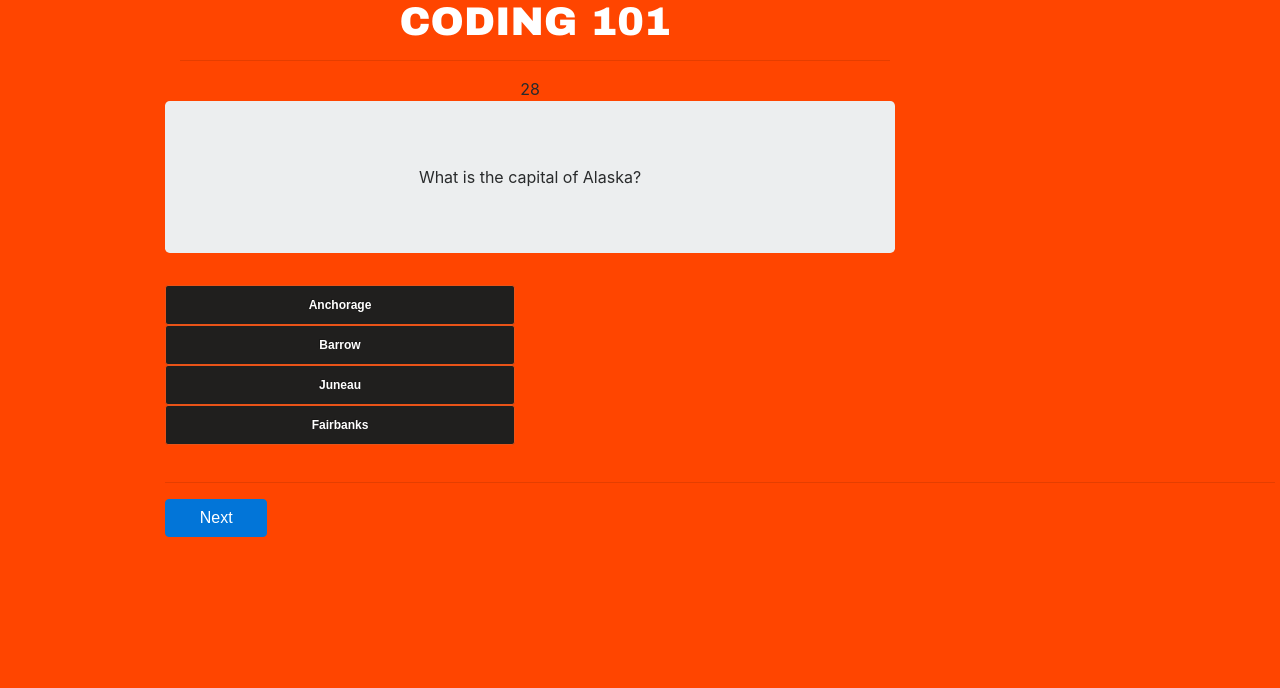
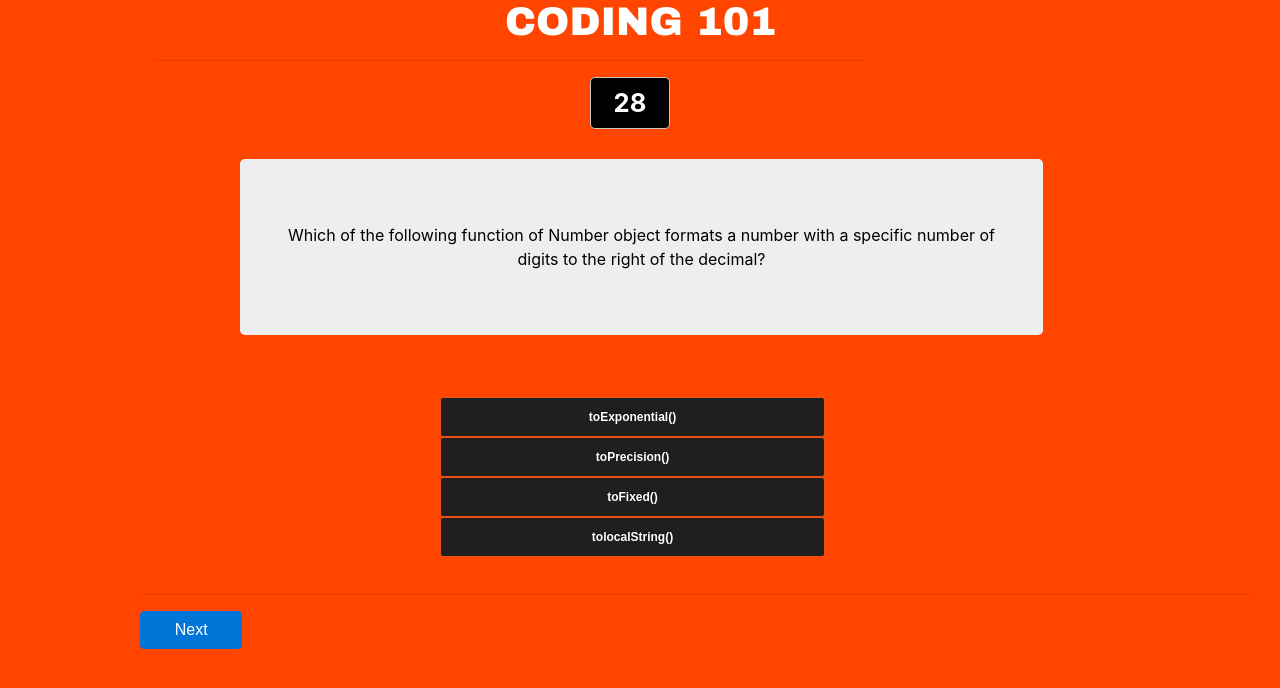
Before and after one commit to dacogemini/Trivia.Game.CPV, a plain HTML site: page index.html in a window 1280 px wide. Both pictures are taken after a click on the button "Start Coding". Drawn offline with nearby package versions, Linux system fonts and the light colour scheme.

Commit message:
Add files via upload

```diff
--- a/assets/game.js
+++ b/assets/game.js
@@ -3,83 +3,83 @@ var gameTimer;
 var timeAllotted = 30; //seconds
 
 var questionBank = [{
-        question: "What is the capital of Alaska?",
+        question: " Which of the following function of Number object formats a number with a specific number of digits to the right of the decimal?",
         answers: [{
                 ansID: 1000,
-                answer: "Anchorage"
+                answer: "toExponential()"
             },
             {
                 ansID: 1001,
-                answer: "Barrow"
+                answer: "toPrecision()"
             },
             {
                 ansID: 1002,
-                answer: "Juneau"
+                answer: "toFixed()"
             },
             {
                 ansID: 1003,
-                answer: "Fairbanks"
+                answer: "tolocalString()"
             },
         ],
         correct: 1002,
         selected: null,
-        reason: "It's Juneau, which still has a population of less than 33,000. Yikes."
+        reason: "toFixed() −- Formats a number with a specific number of digits to the right of the decimal."
     },
     {
-        question: "Who founded the US Treasury?",
+        question: "What does API stand for?",
         answers: [{
                 ansID: 1003,
-                answer: "James Madison"
+                answer: " Application Protocol Interface"
             },
             {
                 ansID: 1004,
-                answer: "Alexander Hamilton"
+                answer: "Application Program Interface"
             },
             {
                 ansID: 1005,
-                answer: "Benjamin Franlkin"
+                answer: " Applied Program Interface"
             },
             {
                 ansID: 1006,
-                answer: "Andrew Jackson"
+                answer: "Application Protocol Integration"
             },
         ],
         correct: 1004,
         selected: null,
-        reason: "Alexander Hamilton was a major contrinutor to the strucure of the formative years of the US government. Arguably his largest contribution, apart from being a major contributor to maturing the constitution itself, was managing and growing the fledgling US credit system."
+        reason: "An application program interface (API) is a set of routines, protocols, and tools for building software applications."
     },
     {
-        question: "Who is the first American born president?",
+        question: "What is a closure?",
         answers: [{
                 ansID: 1007,
-                answer: "George Washington"
+                answer: "The correct way to end a function"
             },
             {
                 ansID: 1008,
-                answer: "Thomas Jefferson"
+                answer: "A command that stops a loop"
             },
             {
                 ansID: 1009,
-                answer: "Andrew Jackson"
+                answer: "A method used to check for null"
             },
             {
                 ansID: 1010,
-                answer: "Martin Van Buren"
+                answer: "A function within a function"
             },
         ],
         correct: 1010,
         selected: null,
-        reason: "Martin Van Buren was born in December 5th, 1782 in Kinderhook, NY. The first president not born under British rule and the first president not of British ancestry. He was of Dutch lineage."
+        reason: "A closure is an inner function that has access to the outer (enclosing) function's variables—scope chain which makes it a function withon a."
     },
     {
-        question: "Which was not a part of the original 13 colonies?",
+        question: "What is the value of the following expression? 8 % 3",
         answers: [{
                 ansID: 1011,
-                answer: "Vermont"
+                answer: "2"
             },
             {
                 ansID: 1012,
-                answer: "Georgia"
+                answer: "5"
             },
             {
                 ansID: 1012,
@@ -87,37 +87,14 @@ var questionBank = [{
             },
             {
                 ansID: 1013,
-                answer: "Pennsylvania"
+                answer: "Nan"
             },
         ],
         correct: 1011,
         selected: null,
-        reason: "Vermont was the 14th state which joined on March 4th, 1791."
+        reason: "% is known as a modulo operator and it is used to get the remainder after integer division. "
     },
-    {
-        question: "How many time zones does the USA have?",
-        answers: [{
-                ansID: 1014,
-                answer: "Three"
-            },
-            {
-                ansID: 1015,
-                answer: "Four"
-            },
-            {
-                ansID: 1016,
-                answer: "Five"
-            },
-            {
-                ansID: 1017,
-                answer: "Six"
-            },
-        ],
-        correct: 1017,
-        selected: null,
-        reason: "Eastern, Central, Mountain, Pacific, Alaskan, and Hawaii-Aleutian"
-    },
-];
+]
 
 function populateQuestionDetails() {
     $("#answer-response").hide();
@@ -209,9 +186,7 @@ $("#start").on("click", function () {
     populateQuestionDetails(quesIndex);
 });
 
-/*
-Here's a neat trick: for elements that are dynamically created existing handlers pointed to that type of element (via class or id, whichever) will not be automatically bound. Instead of $("[.|#]identifier").on("click", function) bind it to the document for it's id/class as shown below.
-*/
+
 $(document).on("click", ".answer", processAnswer);
 
 $("#previousQ").on("click", getPreviousQuestion);
@@ -246,8 +221,6 @@ function processResults() {
             status = "Incorrect!";
         }
 
-        //sorry the below is verbose. I know :( I could only see so far ahead. If I had more time I'd refactor it to end cleaner.
-
         if (questionBank[i].selected !== null) {
             //get selected text
             var selectedText = "NA";
@@ -260,7 +233,7 @@ function processResults() {
         } else {
             selectedText = "--";
         }
-        //get correct ans text
+        // Correct Answer Text
         var correctText = "NA";
         for (var k = 0; k < questionBank[i].answers.length; k++) {
             if (questionBank[i].answers[k].ansID === questionBank[i].correct) {
--- a/assets/trivia.game.css
+++ b/assets/trivia.game.css
@@ -9,7 +9,49 @@ body {
    margin-left: 540px;
    padding-top: 20px;
 }
+.main-game {
+    color: black;
+    width: 100%;
+  }
+#question-container {
+    margin-left: 100px;
+    margin-top: 30px;
+    width: 110%;
 
+}
+#results-display {
+    margin-top: 30px;
+}
+#answers-container {
+    margin-left: 300px;
+    margin-top: 30px;
+    width: 110%;
+}
+
+.well {
+    color: white;
+    margin-left: 200px;
+    width: 100%;
+}
+#answerHistory {
+    margin-left: 0px;
+    width: 100%;
+}
+#resultRows {
+    margin-left: 0px;
+    width: 100%;
+}
+.timer {
+    color: white;
+    background-color: black;
+    font-weight: bold;
+    font-size: 1.6em;
+    padding: 6px;
+    margin-left: 250px;
+    border: 1px solid #c6c6c2;
+    border-radius: 5px;
+    width: 80px;
+  }
 h1 {
      font-family: 'Archivo Black', sans-serif;
     color: #fff;
@@ -21,11 +63,22 @@ h3 {
     font-size: 18px;
     color: rgb(90, 88, 88);
 }
+h4 {
+    font-family: 'Archivo Black', sans-serif;
+    color: #fff;
+    margin-left: 0px;
+
+}
+
+
 .container {
-    margin-left: 150px;
+    margin-left: 125px;
+}
+.title {
+    margin-left: 350px;
 }
 .output {
-    width: 80%;
+    width: 100%;
     background: #fff;
     margin: 0 auto;
     padding: 50px;
@@ -35,25 +88,6 @@ h3 {
     overflow: auto;
 }
 
-.start-button,
-.end-button {
-    background-color: #272a2e;
-    color: #fff;
-    padding: 25px;
-    font-size: 24px;
-    border: none;
-    border-radius: 10px;
-    letter-spacing: 1px;
-    min-width: 200px;
-    margin-top: 50px;
-    transition: .2s background-color;
-}
-
-.start-button:hover,
-.end-button:hover {
-    background-color: orangered;
-    cursor: pointer;
-}
 .answer {
     width: 100%;
     border: 1px solid #e95318;
--- a/index.html
+++ b/index.html
@@ -22,16 +22,18 @@
 <div class="container">
     <header>
         <div class="col-md-8 col-md-offset-2">
-            <h1><center>CODING 101</center></h1>
+            <h1 class="title">CODING 101</h1>
             <hr>
         </div>
     </header>
 
-    <div id="main-game">
+    <div id="main-game" class="main-game">
 
         <div class="row">
             <div class="col-md-8 col-md-offset-2">
+                <center>
                 <div class="timer text-center" id="game-timer">30</div>
+                </center>
                 <div class="jumbotron text-center" id="question-container">I am a Question???
                 </div>
 
@@ -42,6 +44,7 @@
                             <div class="answer" data-content="1001">I am an answer.</div>
                             <div class="answer" data-content="1002">I am an answer.</div>
                             <div class="answer" data-content="1003">I am an answer.</div>
+
                         </div>
                     </div>
                 </div>
@@ -75,7 +78,7 @@
                 <div class="jumbotron text-center">
                     <h2>Welcome to Coding Trivia!
                         <br>Good Luck!</h2>
-                    <div class="small">(This is a timed quiz of only 30 seconds)</div>
+                    <div class="small">(You Have 30 seconds to Complete the Quiz)</div>
                 </div>
             </div>
         </div>
@@ -89,7 +92,7 @@
     <div id="results-display" class="container top-buffer">
         <div class="row">
             <div class="col-md-offset-2 col-md-8 text-center">
-                <h4>Here's how you did.</h4>
+                <h4>RESULTS:</h4>
                 <div class="well" id="answerHistory">
                     <table class="table">
                         <thead>
```
